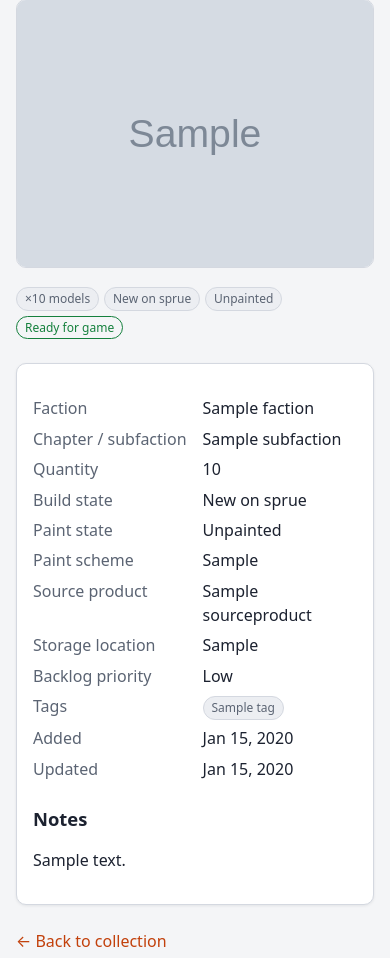
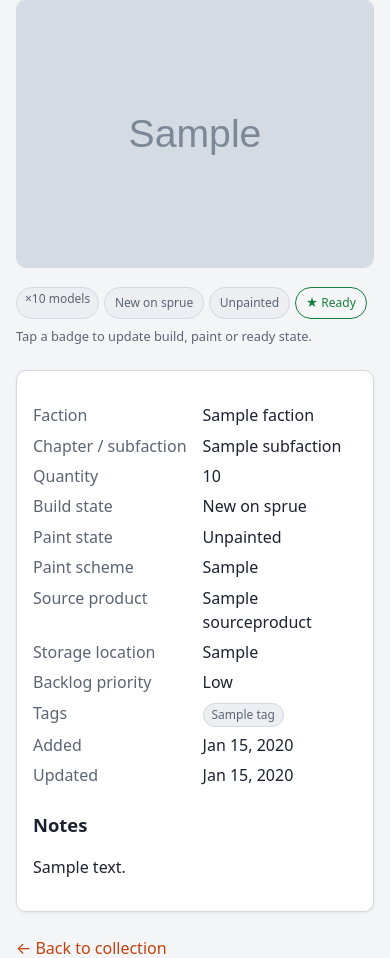
Before and after one commit to TheFutant/MusterHall, a Django app: page /collection/1/ in a window 390 px wide. Shown: the part 288-1246 px from the top of the page. Run offline with Django 5.2, Linux system fonts and the light colour scheme; a user stored in the database is signed in; tables that the repository leaves empty hold one stand-in row (values such as "Sample post"); grey boxes marked "Sample" are stand-in pictures; parts of the project's set-up code (start-up, migrations or seed data) failed here and were passed over.

Commit message:
Add at-the-table one-tap state toggle (list + detail, HTMX)
Tap a unit's build, paint or ready badge to advance it one step without opening
the edit form — built for phone-in-hand use next to the models.

- next_state_value() + advance_assembly/advance_paint on CollectionEntry cycle
  the gapped IntegerChoices, wrapping past the end so a mis-tap is recoverable.
- quick_advance view (POST, login-required) advances one axis or flips ready for
  an entry scoped through visible_to, saving only the changed field plus updated
  (so handled units bubble to the top of the -updated ordering), and returns the
  refreshed controls fragment.
- _entry_controls.html renders tappable HTMX badges; wired into the list cards
  and the detail page. Touch-friendly .badge.state CSS with press/in-flight
  feedback and no sticky hover on touch.
- On the detail page the same state shows in several spots, so the view appends
  out-of-band <span> fragments (_entry_detail_oob.html) that resync the <dl>
  build/paint cells and the derived "Battle ready" badge by id. The list path
  sends no detail flag and gets no OOB, so it is unchanged.
- Tests cover cycle/wrap on both axes, ready toggle, ownership 404, GET 405,
  unknown-axis 400, login redirect, fragment-only response, and the detail OOB
  resync vs no-OOB on the list.

Co-Authored-By: Claude Opus 4.8 (1M context) <noreply@anthropic.com>

```diff
--- a/collection/models.py
+++ b/collection/models.py
@@ -45,6 +45,21 @@ class BacklogPriority(models.IntegerChoices):
 #: Thresholds used for the dashboard cross-tabs and derived properties.
 BUILT_THRESHOLD = AssemblyState.ASSEMBLED
 PAINTED_THRESHOLD = PaintState.PAINTED
+
+
+def next_state_value(current, choices_enum):
+    """The next value in an ordered IntegerChoices, wrapping past the end.
+
+    Powers the at-the-table quick-toggle: one tap bumps a unit one step along
+    (and from the final state back to the first, so a mis-tap is recoverable by
+    tapping through). An unrecognised value resets to the first state.
+    """
+    values = [choice.value for choice in choices_enum]
+    try:
+        index = values.index(current)
+    except ValueError:
+        index = -1
+    return values[(index + 1) % len(values)]
 
 
 def collection_photo_path(instance, filename):
@@ -188,3 +203,12 @@ class CollectionEntry(TimeStampedModel):
     def is_battle_ready(self):
         """Tabletop-ready in fact: fully assembled and at least painted."""
         return self.is_built and self.is_painted
+
+    # --- One-tap state advance (the at-the-table quick-toggle) ----------------
+    def advance_assembly(self):
+        """Bump the build one step (wrapping). Caller saves."""
+        self.assembly_state = next_state_value(self.assembly_state, AssemblyState)
+
+    def advance_paint(self):
+        """Bump the paint one step (wrapping). Caller saves."""
+        self.paint_state = next_state_value(self.paint_state, PaintState)
--- /dev/null
+++ b/collection/templates/collection/_entry_controls.html
@@ -0,0 +1,32 @@
+{% comment %}
+One-tap hobby-state controls for a single entry (the at-the-table quick-toggle).
+Each button POSTs to quick_advance and swaps this whole group with the refreshed
+fragment the view returns, so the card updates in place with no reload. CSRF is
+supplied by the body-level hx-headers in base.html.
+{% endcomment %}
+<span class="state-controls">
+  <button type="button" class="badge state assembly"
+          hx-post="{% url 'collection:quick_advance' entry.pk 'assembly' %}"
+          hx-target="closest .state-controls" hx-swap="outerHTML"
+          {% if detail %}hx-vals='{"detail": "1"}' {% endif %}
+          title="Build: {{ entry.get_assembly_state_display }} · tap to advance"
+          aria-label="Build state {{ entry.get_assembly_state_display }}. Tap to advance.">
+    {{ entry.get_assembly_state_display }}
+  </button>
+  <button type="button" class="badge state paint{% if entry.is_painted %} accent{% endif %}"
+          hx-post="{% url 'collection:quick_advance' entry.pk 'paint' %}"
+          hx-target="closest .state-controls" hx-swap="outerHTML"
+          {% if detail %}hx-vals='{"detail": "1"}' {% endif %}
+          title="Paint: {{ entry.get_paint_state_display }} · tap to advance"
+          aria-label="Paint state {{ entry.get_paint_state_display }}. Tap to advance.">
+    {{ entry.get_paint_state_display }}
+  </button>
+  <button type="button" class="badge state ready{% if entry.ready_for_game %} good{% else %} ghost{% endif %}"
+          hx-post="{% url 'collection:quick_advance' entry.pk 'ready' %}"
+          hx-target="closest .state-controls" hx-swap="outerHTML"
+          {% if detail %}hx-vals='{"detail": "1"}' {% endif %}
+          aria-pressed="{{ entry.ready_for_game|yesno:'true,false' }}"
+          title="{% if entry.ready_for_game %}Ready for game · tap to unset{% else %}Tap to mark ready for game{% endif %}">
+    {% if entry.ready_for_game %}★ Ready{% else %}Ready?{% endif %}
+  </button>
+</span>
--- a/collection/templates/collection/_entry_list.html
+++ b/collection/templates/collection/_entry_list.html
@@ -14,9 +14,7 @@
       </div>
       <div class="badges">
         {% if entry.quantity > 1 %}<span class="badge qty">×{{ entry.quantity }}</span>{% endif %}
-        <span class="badge">{{ entry.get_assembly_state_display }}</span>
-        <span class="badge {% if entry.is_painted %}accent{% endif %}">{{ entry.get_paint_state_display }}</span>
-        {% if entry.ready_for_game %}<span class="badge good">Ready</span>{% endif %}
+        {% include "collection/_entry_controls.html" %}
       </div>
     </div>
   </article>
--- a/collection/templates/collection/entry_detail.html
+++ b/collection/templates/collection/entry_detail.html
@@ -22,11 +22,10 @@
     {% endif %}
     <div class="badges" style="margin-top:0.8rem">
       <span class="badge qty">×{{ entry.quantity }} model{{ entry.quantity|pluralize }}</span>
-      <span class="badge">{{ entry.get_assembly_state_display }}</span>
-      <span class="badge {% if entry.is_painted %}accent{% endif %}">{{ entry.get_paint_state_display }}</span>
-      {% if entry.is_battle_ready %}<span class="badge good">Battle ready</span>{% endif %}
-      {% if entry.ready_for_game %}<span class="badge good">Ready for game</span>{% endif %}
+      {% include "collection/_entry_controls.html" with detail=True %}
+      <span id="detail-battle-ready">{% if entry.is_battle_ready %}<span class="badge good">Battle ready</span>{% endif %}</span>
     </div>
+    <p class="muted" style="margin:0.5rem 0 0;font-size:0.8rem">Tap a badge to update build, paint or ready state.</p>
   </div>
 
   <div class="card">
@@ -34,8 +33,8 @@
       <dt>Faction</dt><dd>{{ entry.faction.name|default:"—" }}</dd>
       <dt>Chapter / subfaction</dt><dd>{{ entry.subfaction.name|default:"—" }}</dd>
       <dt>Quantity</dt><dd>{{ entry.quantity }}</dd>
-      <dt>Build state</dt><dd>{{ entry.get_assembly_state_display }}</dd>
-      <dt>Paint state</dt><dd>{{ entry.get_paint_state_display }}</dd>
+      <dt>Build state</dt><dd><span id="detail-assembly">{{ entry.get_assembly_state_display }}</span></dd>
+      <dt>Paint state</dt><dd><span id="detail-paint">{{ entry.get_paint_state_display }}</span></dd>
       <dt>Paint scheme</dt><dd>{{ entry.paint_scheme|default:"—" }}</dd>
       <dt>Source product</dt><dd>{{ entry.source_product.name|default:"—" }}</dd>
       <dt>Storage location</dt><dd>{{ entry.storage_location|default:"—" }}</dd>
--- a/collection/urls.py
+++ b/collection/urls.py
@@ -12,6 +12,7 @@ urlpatterns = [
     path("collection/import/confirm/", views.roster_import_confirm, name="roster_import_confirm"),
     path("collection/export.csv", views.export_csv, name="export"),
     path("collection/<int:pk>/", views.CollectionDetailView.as_view(), name="detail"),
+    path("collection/<int:pk>/state/<str:axis>/", views.quick_advance, name="quick_advance"),
     path("collection/<int:pk>/edit/", views.CollectionUpdateView.as_view(), name="update"),
     path("collection/<int:pk>/delete/", views.CollectionDeleteView.as_view(), name="delete"),
 ]
--- a/collection/views.py
+++ b/collection/views.py
@@ -5,9 +5,11 @@ from django.contrib.auth.decorators import login_required
 from django.contrib.auth.mixins import LoginRequiredMixin
 from django.db import transaction
 from django.db.models import Count, Sum
-from django.http import HttpResponse
-from django.shortcuts import redirect, render
+from django.http import HttpResponse, HttpResponseBadRequest
+from django.shortcuts import get_object_or_404, redirect, render
+from django.template.loader import render_to_string
 from django.urls import reverse, reverse_lazy
+from django.views.decorators.http import require_POST
 from django.utils import timezone
 from django.views.generic import (
     CreateView,
@@ -133,6 +135,51 @@ class CollectionListView(OwnerEntryMixin, ListView):
 class CollectionDetailView(OwnerEntryMixin, DetailView):
     template_name = "collection/entry_detail.html"
     context_object_name = "entry"
+
+
+#: Axes the one-tap quick-toggle can change.
+QUICK_AXES = {"assembly", "paint", "ready"}
+
+
+@login_required
+@require_POST
+def quick_advance(request, pk, axis):
+    """Advance one hobby-state axis of an entry with a single tap (HTMX).
+
+    The at-the-table quick-toggle: bump build/paint a step or flip ready-for-game,
+    then return just the refreshed controls fragment so the card updates in place
+    with no reload. Scoped through ``visible_to`` like every other entry view.
+    """
+    if axis not in QUICK_AXES:
+        return HttpResponseBadRequest("Unknown state axis.")
+
+    entry = get_object_or_404(CollectionEntry.objects.visible_to(request.user), pk=pk)
+
+    if axis == "assembly":
+        entry.advance_assembly()
+        changed = "assembly_state"
+    elif axis == "paint":
+        entry.advance_paint()
+        changed = "paint_state"
+    else:  # ready
+        entry.ready_for_game = not entry.ready_for_game
+        changed = "ready_for_game"
+
+    # Touch ``updated`` too so just-handled units bubble to the top of the list.
+    entry.save(update_fields=[changed, "updated"])
+
+    # The detail page shows the same state in several spots (the <dl> and the
+    # derived "Battle ready" badge), so when the tap came from there we append
+    # out-of-band fragments that resync them alongside the in-place swap.
+    detail = request.POST.get("detail") == "1"
+    html = render_to_string(
+        "collection/_entry_controls.html", {"entry": entry, "detail": detail}, request=request
+    )
+    if detail:
+        html += render_to_string(
+            "collection/_entry_detail_oob.html", {"entry": entry}, request=request
+        )
+    return HttpResponse(html)
 
 
 class _EntryFormMixin:
--- a/static/css/app.css
+++ b/static/css/app.css
@@ -125,6 +125,26 @@ tbody tr:last-child td { border-bottom: none; }
 .badge.good { background: transparent; color: var(--good); border-color: var(--good); }
 .badge.qty { font-variant-numeric: tabular-nums; }
 
+/* At-the-table quick-toggle: tappable state badges. */
+.state-controls { display: inline-flex; flex-wrap: wrap; gap: 0.3rem; }
+button.badge {
+  font-family: inherit; line-height: 1.1; cursor: pointer;
+  -webkit-tap-highlight-color: transparent; touch-action: manipulation;
+}
+.badge.state {
+  /* Comfortable ~32px touch target without bloating list density too much. */
+  padding: 0.34rem 0.62rem; min-height: 32px; display: inline-flex; align-items: center;
+  transition: transform .06s ease, background .12s ease, border-color .12s ease, color .12s ease;
+}
+.badge.state:hover { border-color: var(--accent); color: var(--accent); }
+.badge.state.accent:hover { color: var(--accent); }
+.badge.state:active { transform: scale(0.93); }
+.badge.state.ghost { border-style: dashed; color: var(--text-dim); }
+.badge.state.htmx-request { opacity: 0.5; }   /* in-flight feedback */
+@media (hover: none) {
+  .badge.state:hover { border-color: var(--border); color: inherit; }  /* no sticky hover on touch */
+}
+
 /* Forms */
 form .field { margin-bottom: 0.9rem; }
 label { display: block; font-size: 0.88rem; color: var(--text-dim); margin-bottom: 0.25rem; }
```
Also changed, not shown: collection/templates/collection/_entry_detail_oob.html (added, +10 -0 lines), collection/tests.py (+117 -0 lines), README.md.
